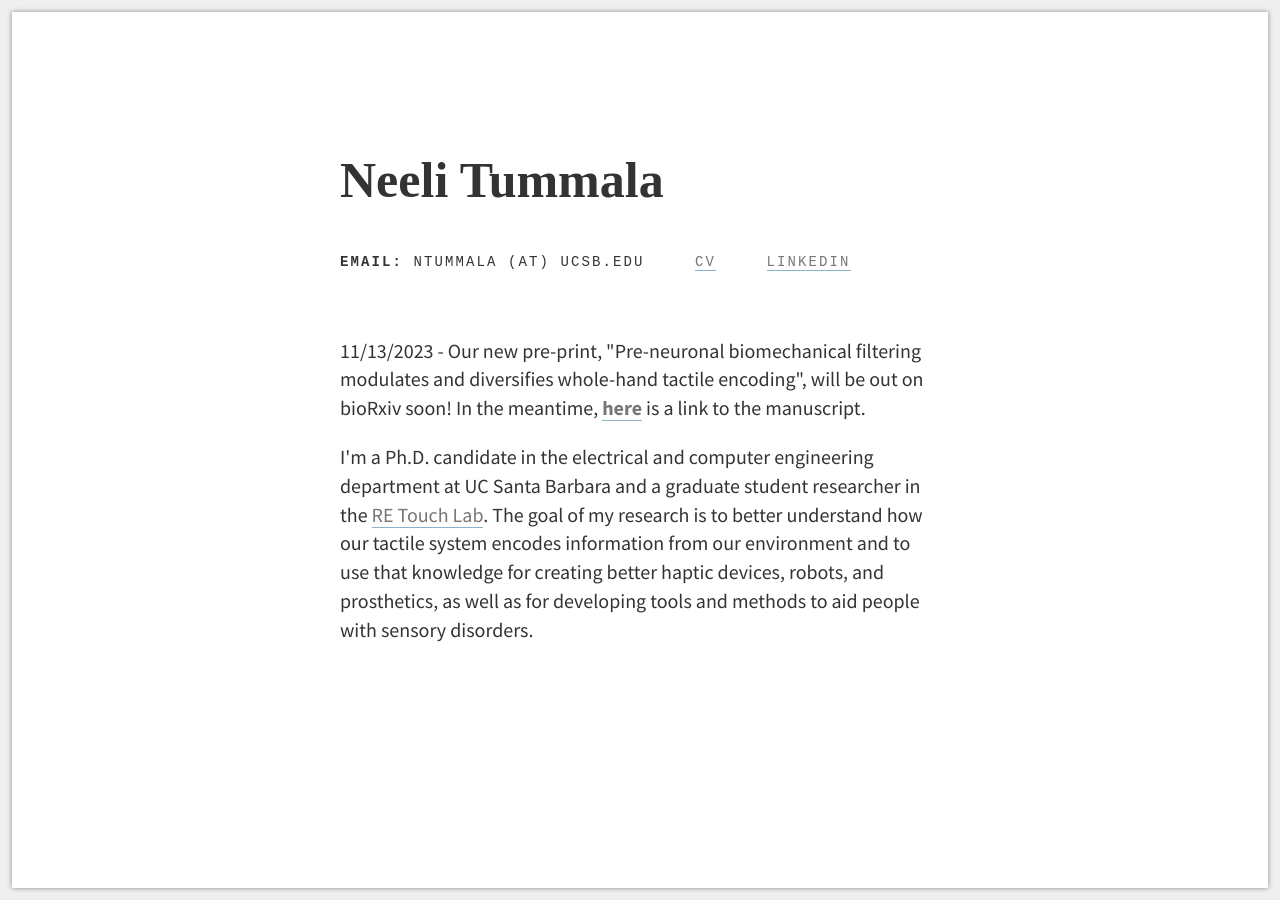
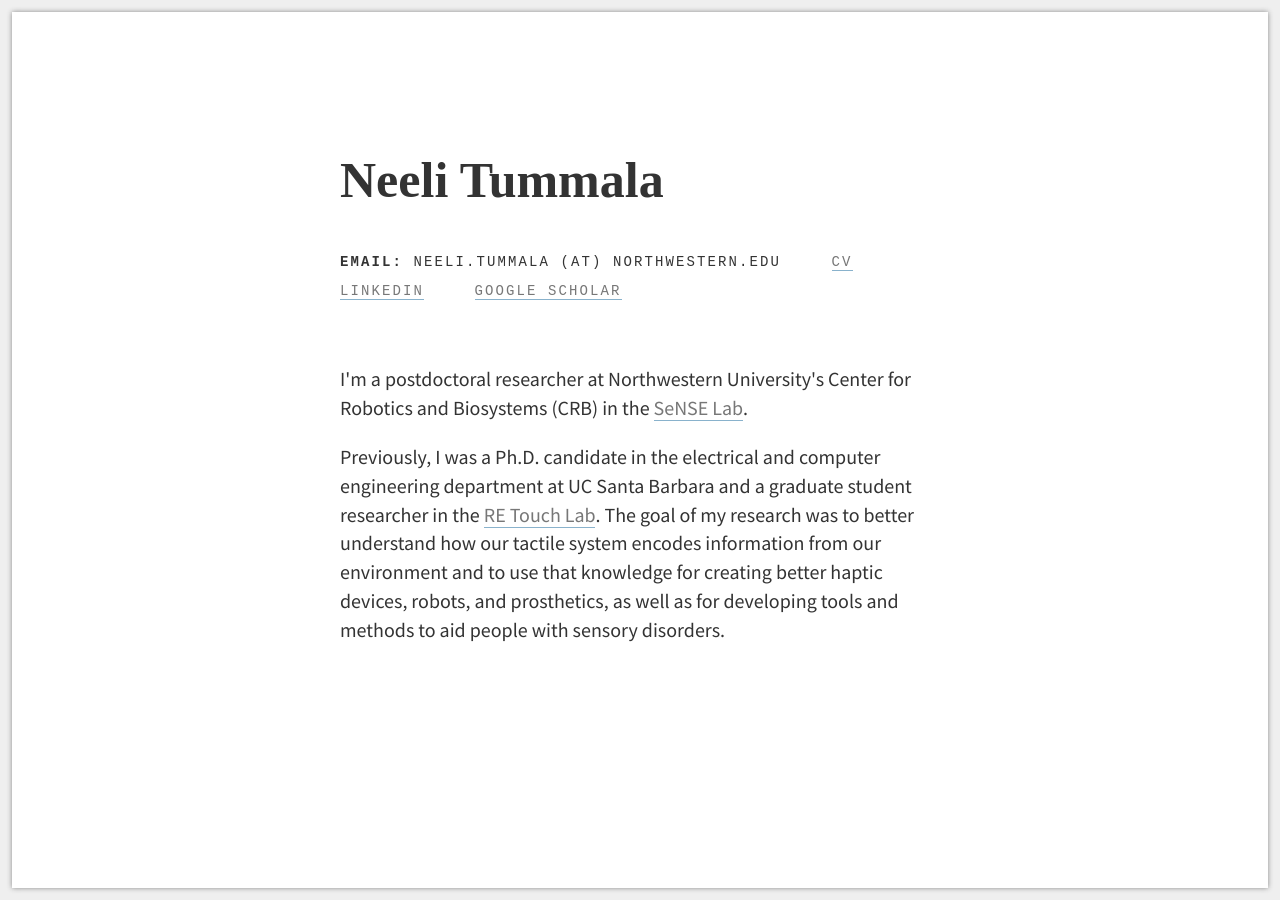
Before and after one commit to neelitummala/neelitummala.github.io, a Jekyll site: the page index.html, which Jekyll copies as it is, in a window 1280 px wide. Built offline with Jekyll 4.4.1, drawn with Linux system fonts in a browser that asks for light colours.

Commit message:
Update index.html

```diff
--- a/index.html
+++ b/index.html
@@ -16,17 +16,24 @@
       </header>
 
       <ul class="meta inline-list">
-        <li><b>Email:</b> ntummala (at) ucsb.edu</li>
+        <li><b>Email:</b> neeli.tummala (at) northwestern.edu</li>
         <li><a href="neelitummala.github.io/docs/CV_Neeli-Tummala.pdf" target="_blank">CV</a></li>
         <li><a href="http://linkedin.com/in/neeli-tummala" target="_blank">Linkedin</a></li>
+        <li><a href="https://scholar.google.com/citations?hl=en&view_op=list_works&authuser=1&gmla=ANZ5fUOpcAKV7qGvnBnroUsQDMoEPOf_nGtWOiUlM6K5Mu6t61Ry-epkWh-TxygjybleeQM02987K8e9Dn7iwbjXYTrw&user=8Y8C3X0AAAAJ" target="_blank">Google Scholar</a></li>
       </ul>
     </footer>
 
 
       <article>
+        <p>I'm a postdoctoral researcher at Northwestern University's Center for Robotics and Biosystems (CRB) in the <a href="https://sense-lab.github.io/" target="_blank">SeNSE Lab</a>.</p>
+        <p>Previously, I was a Ph.D. candidate in the electrical and computer engineering department at UC Santa Barbara and a graduate student researcher in the <a href="http://re-touch-lab.com/" target="_blank">RE Touch Lab</a>. The goal of my research was to better understand how our tactile system encodes information from our environment and to use that knowledge for creating better haptic devices, robots, and prosthetics, as well as for developing tools and methods to aid people with sensory disorders.</p>
+      </article>
+
+<!--       <article>
+        News
+        <p> </p>
         <p> 11/13/2023 - Our new pre-print, "Pre-neuronal biomechanical filtering modulates and diversifies whole-hand tactile encoding", will be out on bioRxiv soon! In the meantime, <a href="neelitummala.github.io/docs/Tummala_Biomechanical_Filtering_2023.pdf" target="_blank"><b>here</b></a> is a link to the manuscript.
-        <p>I'm a Ph.D. candidate in the electrical and computer engineering department at UC Santa Barbara and a graduate student researcher in the <a href="http://re-touch-lab.com/" target="_blank">RE Touch Lab</a>. The goal of my research is to better understand how our tactile system encodes information from our environment and to use that knowledge for creating better haptic devices, robots, and prosthetics, as well as for developing tools and methods to aid people with sensory disorders.
-      </article>
+      </article> -->
 
 
   </div>
```
